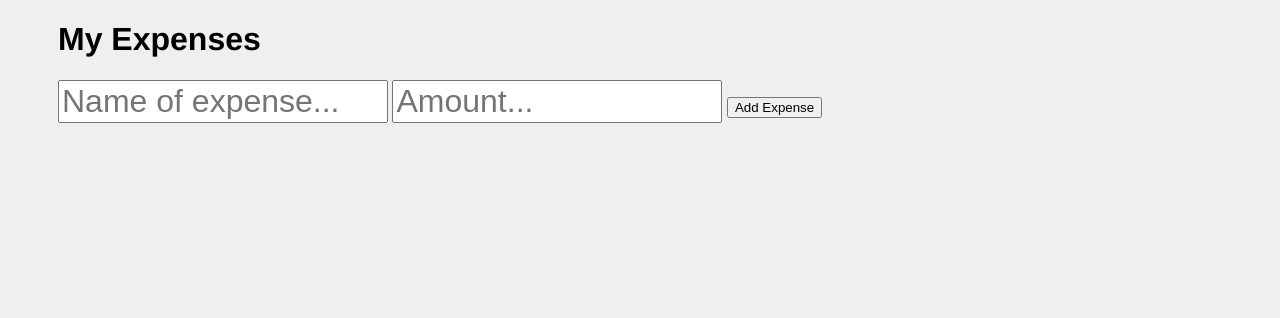
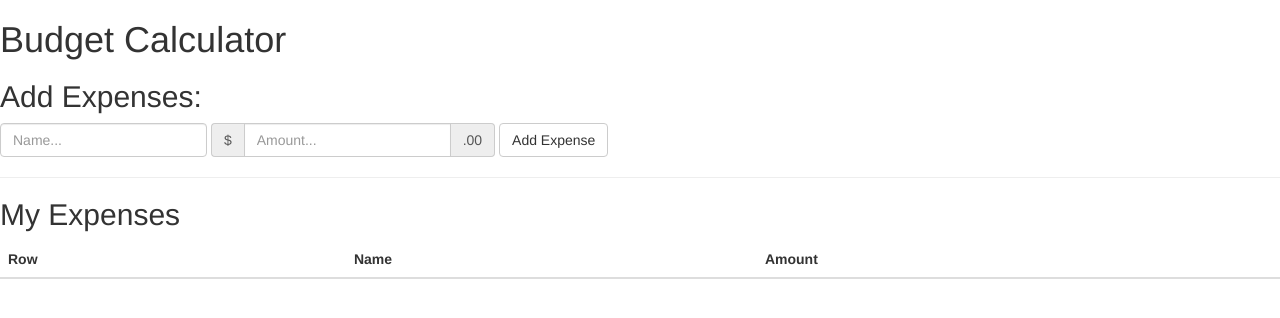
Before and after one commit to akbur/tracker, a website: page public/index.html in a window 1280 px wide. Drawn offline with nearby package versions, Linux system fonts and the light colour scheme.

Commit message:
Update style to use bootstrap

```diff
--- a/public/index.html
+++ b/public/index.html
@@ -2,26 +2,62 @@
 <html ng-app="budget-tracker">
   <head>
     <meta charset="utf-8">
+    <meta http-equiv="X-UA-Compatible" content="IE=edge">
+    <meta name="viewport" content="width=device-width, initial-scale=1">
     <title>Budget Tracker</title>
+    <!--
     <link rel="stylesheet" type="text/css" href="styles/style.css">
-    <script src="https://ajax.googleapis.com/ajax/libs/angularjs/1.5.0/angular.min.js"></script>
-    <script src="index.js"></script>
+    -->
+    <link rel="stylesheet" href="https://maxcdn.bootstrapcdn.com/bootstrap/3.3.6/css/bootstrap.min.css" integrity="sha384-1q8mTJOASx8j1Au+a5WDVnPi2lkFfwwEAa8hDDdjZlpLegxhjVME1fgjWPGmkzs7" crossorigin="anonymous">
   </head>
+
   <body>
 
-    <h1>My Expenses</h1>
+    <h1>Budget Calculator</h1>
+
+    <h2>Add Expenses:</h3>
+
      <div id="container" ng-controller='ExpenseController'>
-       <form name="addExpForm" ng-submit="addExpense(expense.name, expense.amount)" novalidate>
-        <input type="text" class="exp-input" ng-model="expense.name" placeholder="Name of expense...">
-        <input type="number" class="exp-input" ng-model="expense.amount" placeholder="Amount...">
-        <button type="submit">Add Expense</button>
+      <form class="form-inline" name="expForm" ng-submit="addExpense(expense.name, expense.amount)" novalidate>
+        <div class="form-group">
+          <label class="sr-only" for="expenseName">Expense Name</label>
+          <input type="text" class="form-control" ng-model="expense.name" id="expenseName" placeholder="Name...">
+        </div>
+        <div class="form-group">
+        <label class="sr-only" for="expenseAmount">Expense Amount (in dollars)</label>
+            <div class="input-group">
+              <div class="input-group-addon">$</div>
+              <input type="text" class="form-control" ng-model="expense.amount" id="expenseAmount" placeholder="Amount...">
+              <div class="input-group-addon">.00</div>
+            </div>
+        <button type="submit" class="btn btn-default">Add Expense</button>
       </form>
-      <ul>
-        <li ng-repeat="expense in expenses">
-          <h3>{{ expense.name }} - {{ expense.amount }}</h3>
-        </li>
-      </ul>
     </div>
 
+      <hr>
+
+      <h2>My Expenses</h2>
+
+      <table class="table table-hover">
+        <thead>
+          <tr>
+            <th>Row</th>
+            <th>Name</th>
+            <th>Amount</th>
+          </tr>
+        </thead>
+        <tbody ng-repeat="expense in expenses">
+          <tr>
+            <td>{{ $index + 1 }}</td>
+            <td>{{ expense.name }}</td>
+            <td>{{ expense.amount }}</td>
+            <td><button ng-click="">Remove</button></td>
+          </tr>
+
+      </table>
+
+    </div>
+  <script src="https://ajax.googleapis.com/ajax/libs/angularjs/1.5.0/angular.min.js"></script>
+  <script src="index.js"></script>
   </body>
 </html>
```
